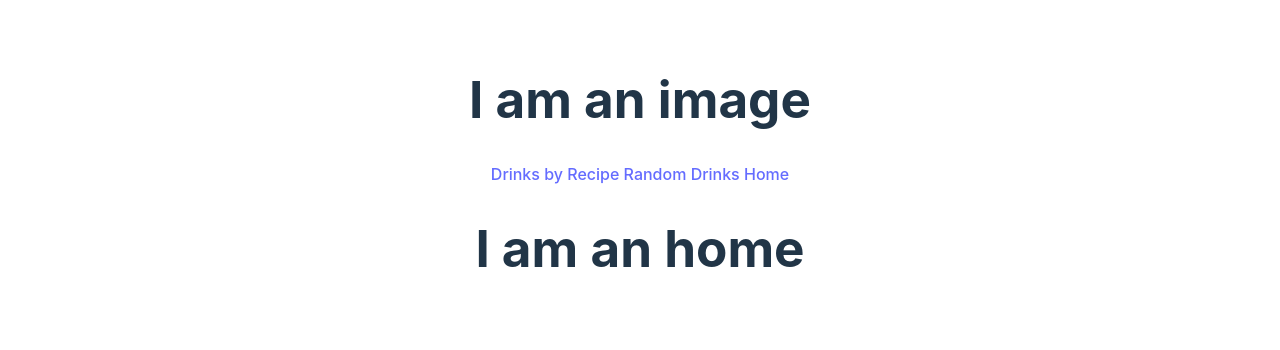
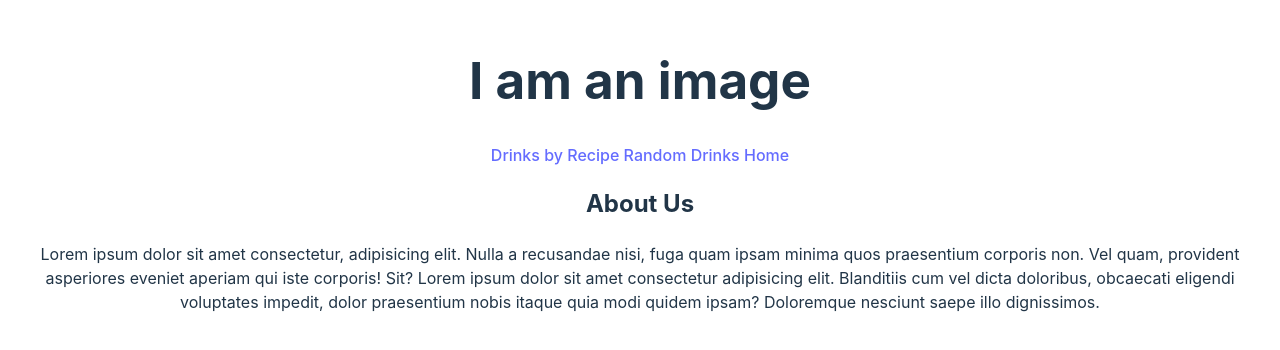
Before and after one commit to williamrogerschi/Cocktail-Party, a React (Vite) app in the folder cocktailParty/: page / in a window 1280 px wide. Shown: the part 226-576 px from the top of the page. Built offline with nearby package versions, Linux system fonts and the light colour scheme.

Commit message:
committing CSS changes to nav

```diff
--- a/cocktailParty/src/components/Home.jsx
+++ b/cocktailParty/src/components/Home.jsx
@@ -1,7 +1,10 @@
 const Home = () => {
     return (
         <div className="home-container">
-            <h1>I am an home</h1>
+            <div className="about-container">
+                <h2>About Us</h2>
+                <p>Lorem ipsum dolor sit amet consectetur, adipisicing elit. Nulla a recusandae nisi, fuga quam ipsam minima quos praesentium corporis non. Vel quam, provident asperiores eveniet aperiam qui iste corporis! Sit? Lorem ipsum dolor sit amet consectetur adipisicing elit. Blanditiis cum vel dicta doloribus, obcaecati eligendi voluptates impedit, dolor praesentium nobis itaque quia modi quidem ipsam? Doloremque nesciunt saepe illo dignissimos.</p>
+            </div>
         </div>
     )
 }
```
